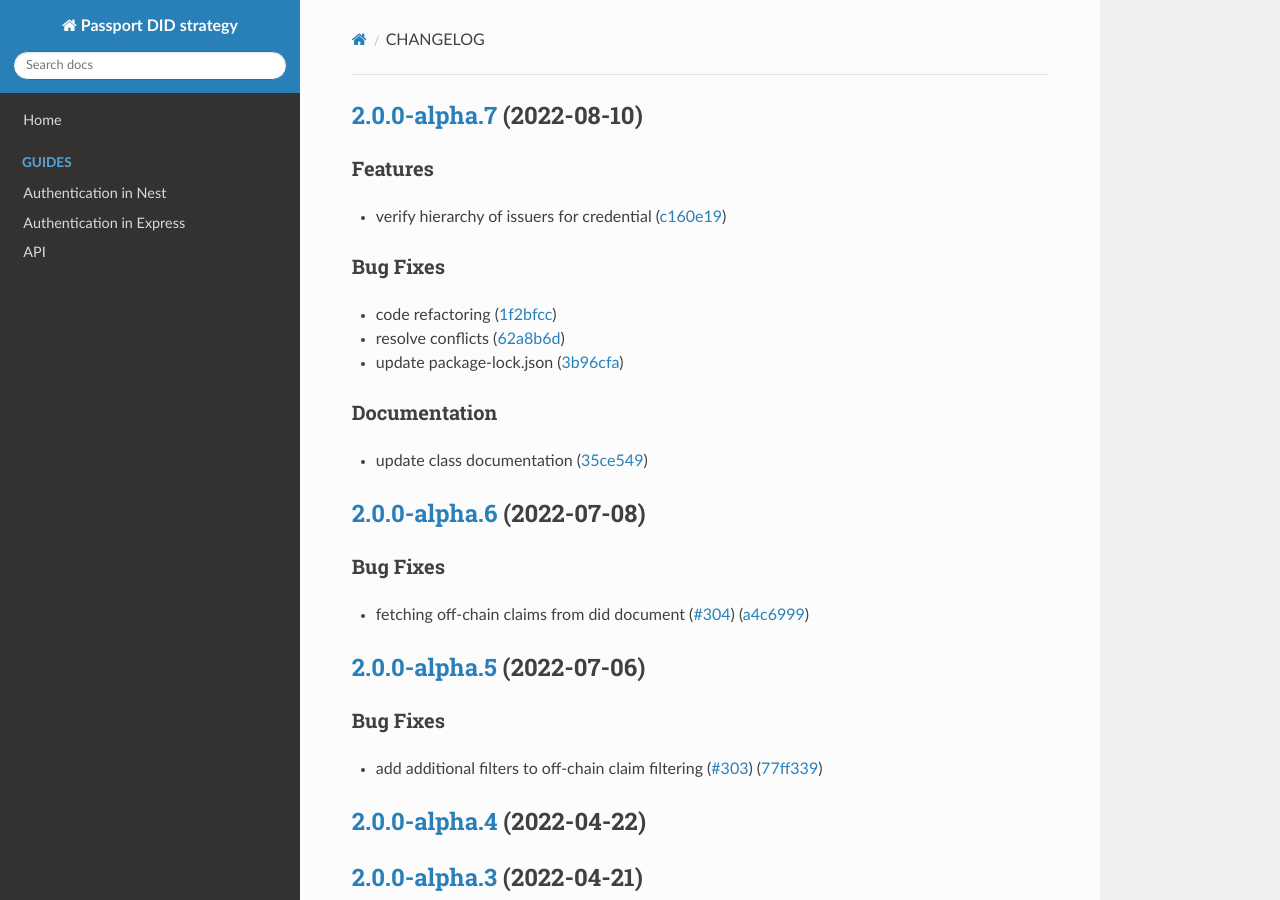
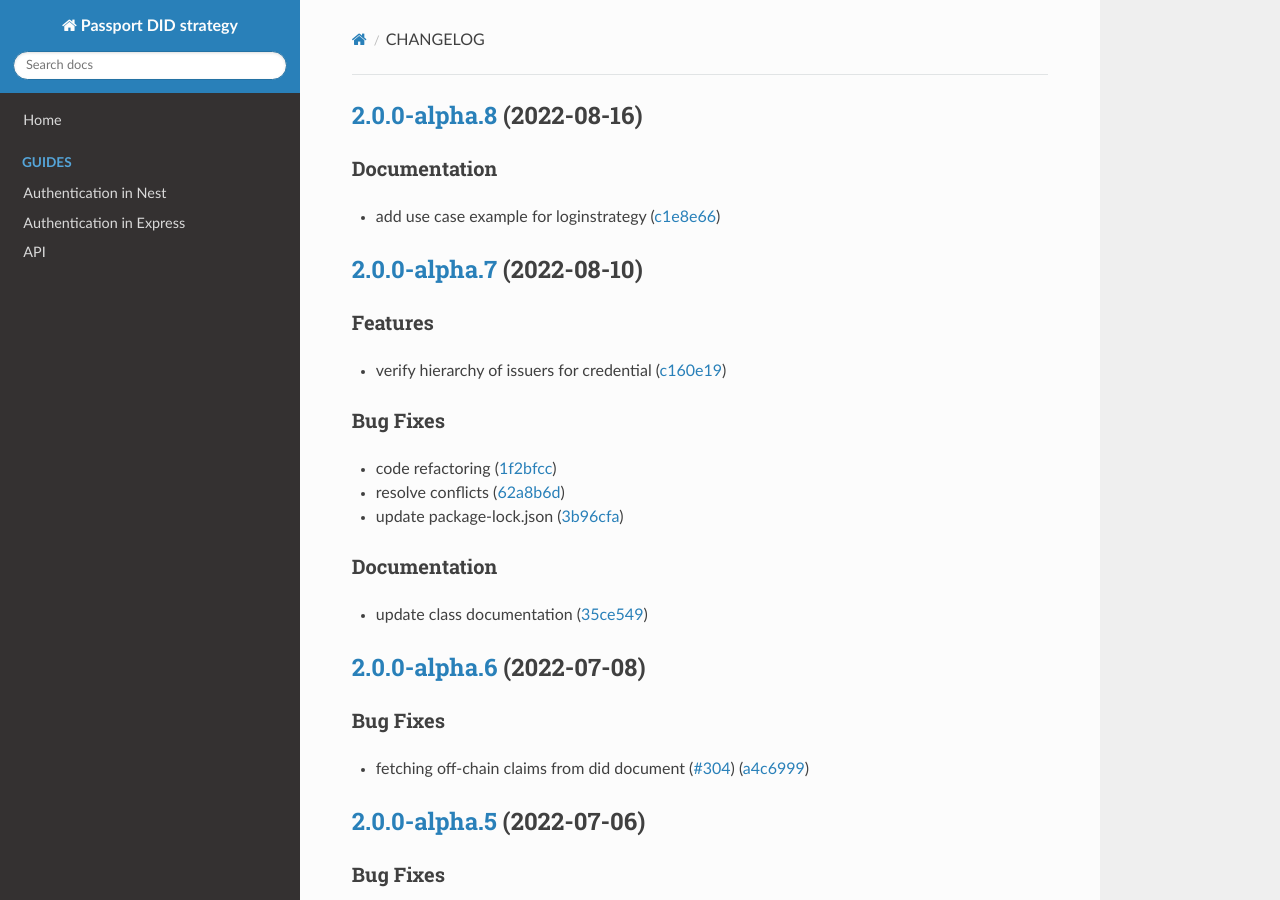
Before and after one commit to energywebfoundation/passport-did-auth, an MkDocs documentation site: the page built from docs/CHANGELOG.md, in a window 1280 px wide and 900 px high. Built offline with MkDocs 1.6.1, drawn with Linux system fonts in a browser that asks for light colours; nearby versions of some CDN libraries.

Commit message:
chore(release): 2.0.0-alpha.8 [skip ci]
## [2.0.0-alpha.8](https://github.com/energywebfoundation/passport-did-auth/compare/v2.0.0-alpha.7...v2.0.0-alpha.8) (2022-08-16)

### Documentation

* add use case example for loginstrategy ([c1e8e66](https://github.com/energywebfoundation/passport-did-auth/commit/c1e8e666fdf6ce856128d6ba08c9020dedbb4545))

```diff
--- a/docs/CHANGELOG.md
+++ b/docs/CHANGELOG.md
@@ -1,3 +1,10 @@
+## [2.0.0-alpha.8](https://github.com/energywebfoundation/passport-did-auth/compare/v2.0.0-alpha.7...v2.0.0-alpha.8) (2022-08-16)
+
+
+### Documentation
+
+* add use case example for loginstrategy ([c1e8e66](https://github.com/energywebfoundation/passport-did-auth/commit/c1e8e666fdf6ce856128d6ba08c9020dedbb4545))
+
 ## [2.0.0-alpha.7](https://github.com/energywebfoundation/passport-did-auth/compare/v2.0.0-alpha.6...v2.0.0-alpha.7) (2022-08-10)
 
 
--- a/package.json
+++ b/package.json
@@ -1,6 +1,6 @@
 {
   "name": "passport-did-auth",
-  "version": "2.0.0-alpha.7",
+  "version": "2.0.0-alpha.8",
   "description": "",
   "main": "dist/index.js",
   "types": "dist/index.d.ts",
```
